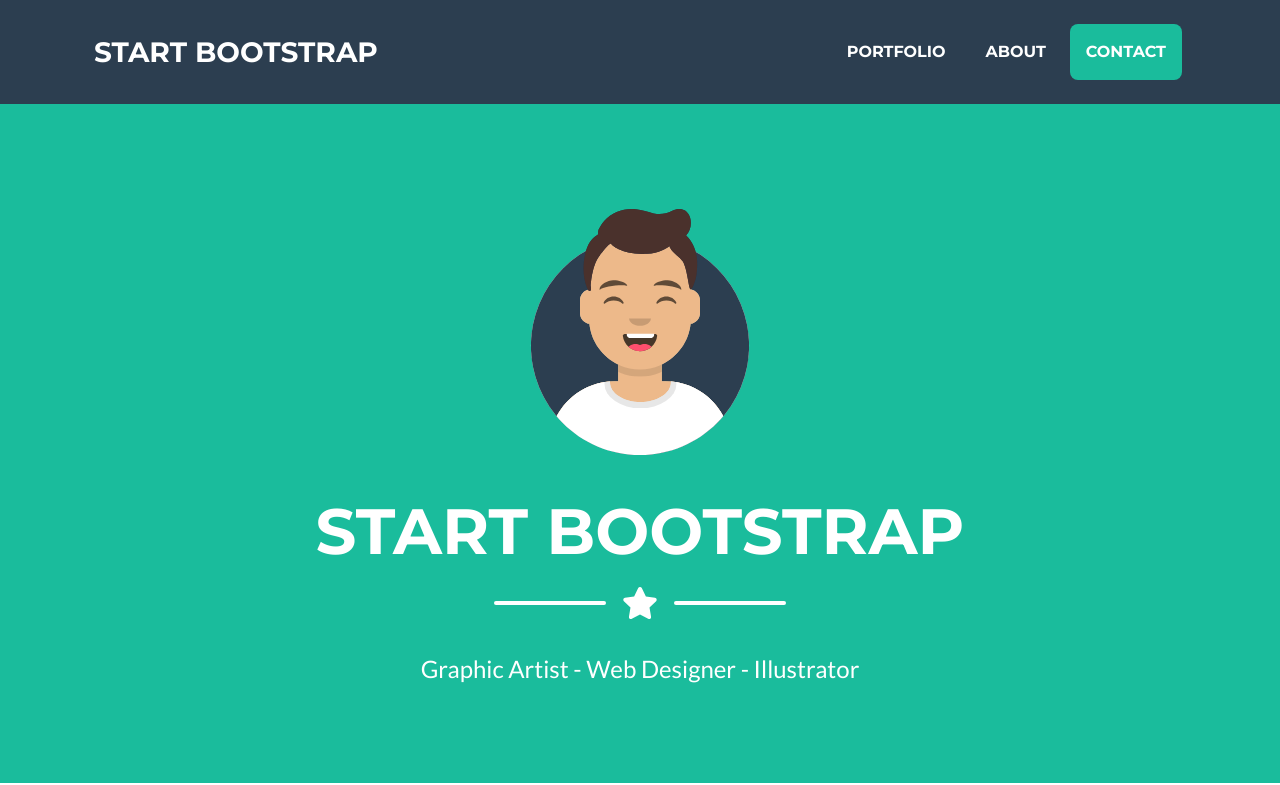
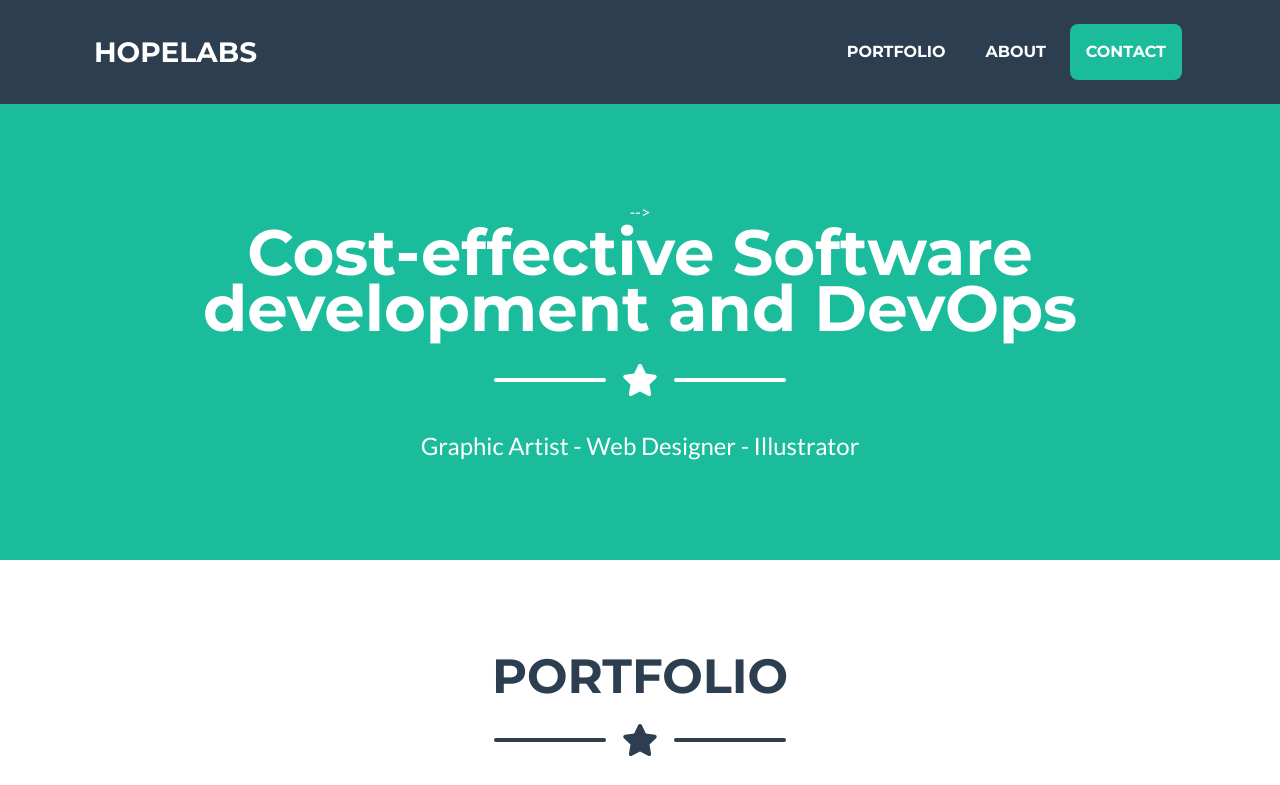
Before and after one commit to hopelabs/hopelabs.github.io, a plain HTML site: page index.html in a window 1280 px wide. Shown: the top 785 px of the page. Drawn offline with nearby package versions, Linux system fonts and the light colour scheme.

Commit message:
Added title

```diff
--- a/index.html
+++ b/index.html
@@ -5,7 +5,7 @@
         <meta name="viewport" content="width=device-width, initial-scale=1, shrink-to-fit=no" />
         <meta name="description" content="" />
         <meta name="author" content="" />
-        <title>Freelancer - Start Bootstrap Theme</title>
+        <title>Hopelabs</title>
         <!-- Font Awesome icons (free version)-->
         <script src="https://use.fontawesome.com/releases/v5.12.1/js/all.js" crossorigin="anonymous"></script>
         <!-- Google fonts-->
@@ -18,7 +18,7 @@
         <!-- Navigation-->
         <nav class="navbar navbar-expand-lg bg-secondary text-uppercase fixed-top" id="mainNav">
             <div class="container">
-                <a class="navbar-brand js-scroll-trigger" href="#page-top">Start Bootstrap</a><button class="navbar-toggler navbar-toggler-right text-uppercase font-weight-bold bg-primary text-white rounded" type="button" data-toggle="collapse" data-target="#navbarResponsive" aria-controls="navbarResponsive" aria-expanded="false" aria-label="Toggle navigation">Menu <i class="fas fa-bars"></i></button>
+                <a class="navbar-brand js-scroll-trigger" href="#page-top">Hopelabs</a><button class="navbar-toggler navbar-toggler-right font-weight-bold bg-primary text-white rounded" type="button" data-toggle="collapse" data-target="#navbarResponsive" aria-controls="navbarResponsive" aria-expanded="false" aria-label="Toggle navigation">Menu <i class="fas fa-bars"></i></button>
                 <div class="collapse navbar-collapse" id="navbarResponsive">
                     <ul class="navbar-nav ml-auto">
                         <li class="nav-item mx-0 mx-lg-1"><a class="nav-link py-3 px-0 px-lg-3 rounded js-scroll-trigger" href="#portfolio">Portfolio</a></li>
@@ -31,8 +31,8 @@
         <!-- Masthead-->
         <header class="masthead bg-primary text-white text-center">
             <div class="container d-flex align-items-center flex-column">
-                <!-- Masthead Avatar Image--><img class="masthead-avatar mb-5" src="assets/img/avataaars.svg" alt="" /><!-- Masthead Heading-->
-                <h1 class="masthead-heading text-uppercase mb-0">Start Bootstrap</h1>
+                <!-- Masthead Avatar Image<img class="masthead-avatar mb-5" src="assets/img/avataaars.svg" alt="" /><!-- Masthead Heading-->-->
+                <h1 class="masthead-heading mb-0">Cost-effective Software development and DevOps </h1>
                 <!-- Icon Divider-->
                 <div class="divider-custom divider-light">
                     <div class="divider-custom-line"></div>
```
